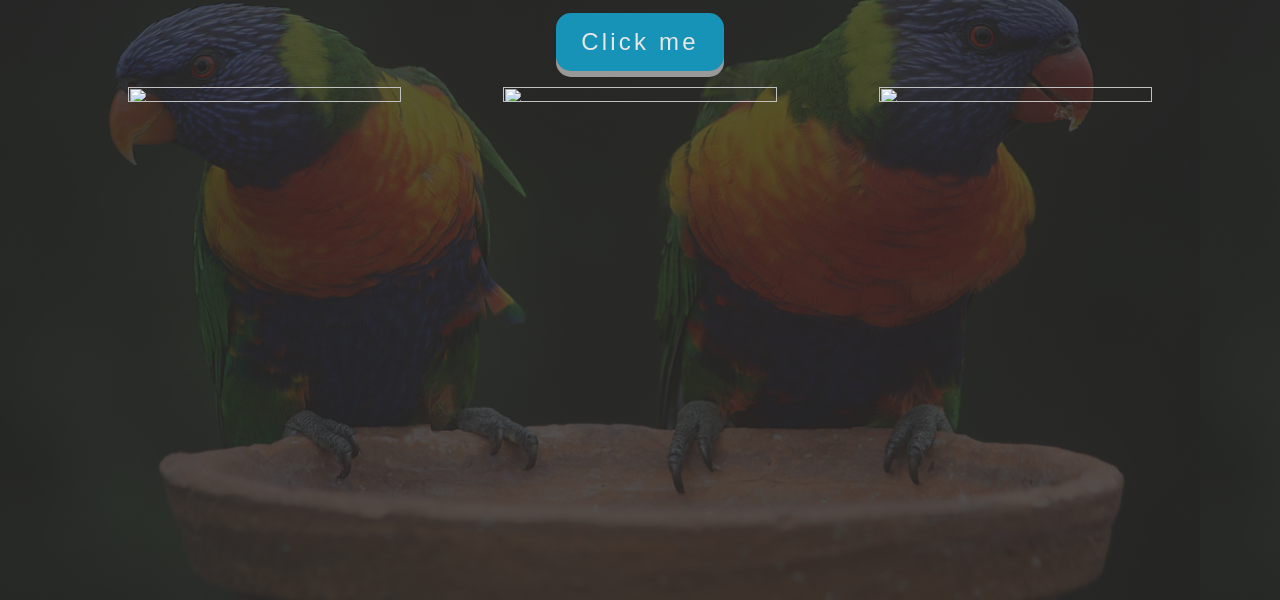
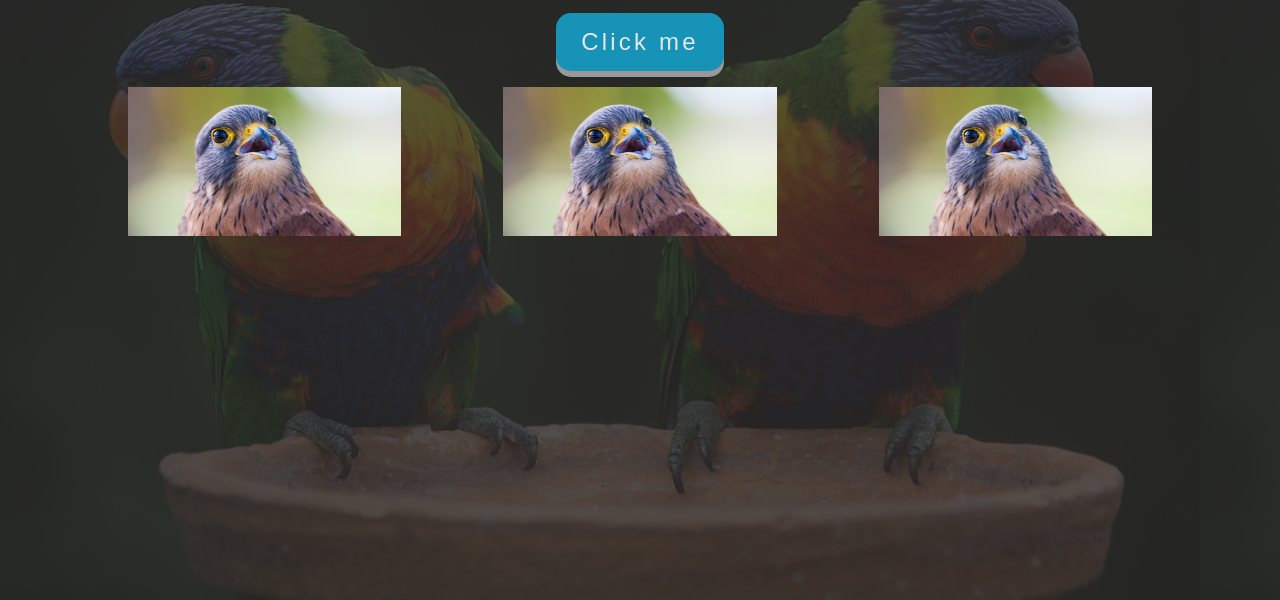
Before and after one commit to Matthew-Hooper/the-bird-feed, a plain HTML site: page pages/images.html in a window 1280 px wide. Shown: the part 200-800 px from the top of the page. Drawn offline with Linux system fonts and the light colour scheme.

Commit message:
Fix some more random issues found while testing.

```diff
--- a/pages/images.html
+++ b/pages/images.html
@@ -32,13 +32,13 @@
 
         <div class="row">
             <div class="column">
-                <img class="image-1" src="" alt="">
+                <img class="image-1" src="/assets/facts-bg.jpg" alt="">
             </div>
             <div class="column">
-                <img class="image-2" src="" alt="">
+                <img class="image-2" src="/assets/facts-bg.jpg" alt="">
             </div>
             <div class="column">
-                <img class="image-3" src="" alt="">
+                <img class="image-3" src="/assets/facts-bg.jpg" alt="">
             </div>
         </div>
     </div>
```
Also changed, not shown: index.html (+1 -1 lines), js/images.js (line endings or trailing spaces).
